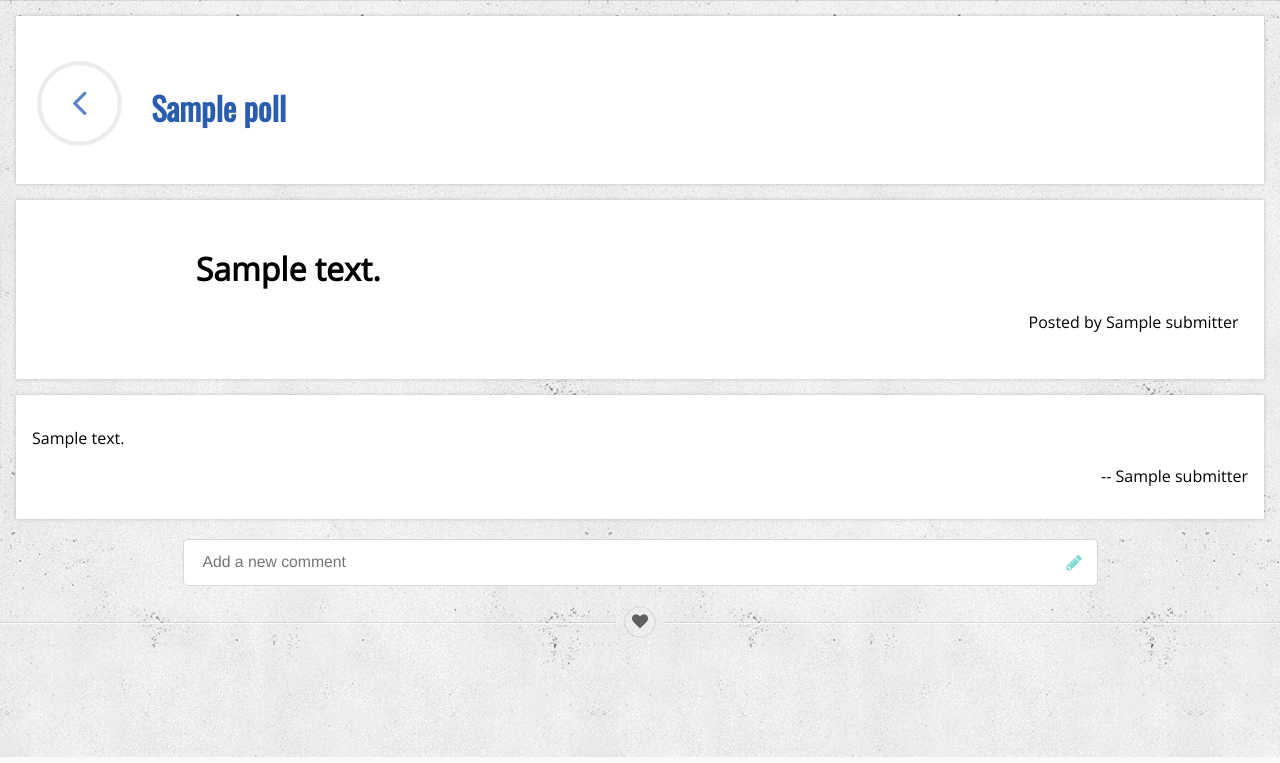
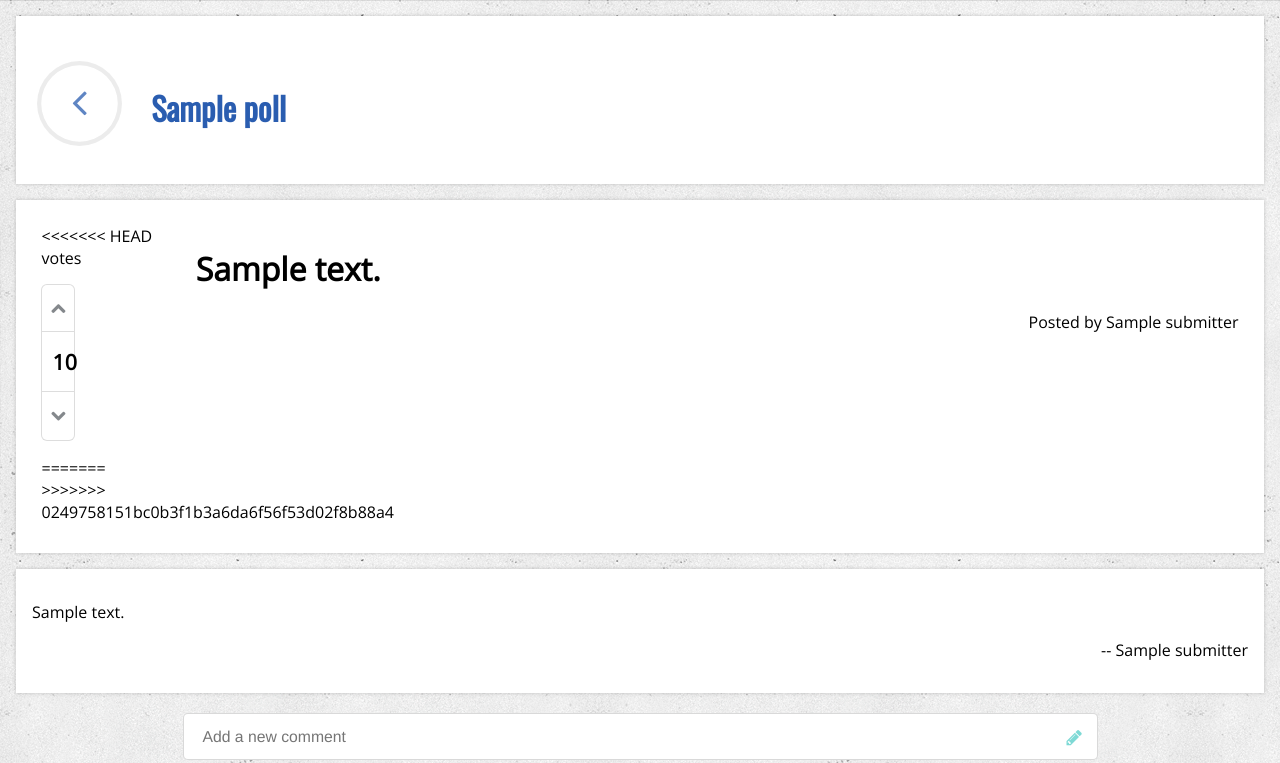
Before and after one commit to ehzhang/jade, a Django app: template apps/common/templates/card.html in a window 1280 px wide. Shown: the part 43-806 px from the top of the page. Run offline with Django 3.2, Linux system fonts and the light colour scheme; tables that the repository leaves empty hold one stand-in row (values such as "Sample post"); the template is opened without the code that fills it: values that come from a table or form of the project are taken from there, most other values are stand-ins (such as "Sample title", 1, 10 or a date in 2020); some libraries are stand-ins or nearby versions.

Commit message:
added votes to cards

```diff
--- a/apps/common/templates/card.html
+++ b/apps/common/templates/card.html
@@ -17,8 +17,38 @@
 <div class="box-title">
         <div class="ui grid">
             <div class="two wide column">
+<<<<<<< HEAD
+                votes
+                <div class="four wide column" id="votes">
+                <div class="ui top attached segment" >
+                    <a href="javascript:void(0)" onclick="upvote({{ card.option_id }})" style="position:relative; left:-15px;">
+                        {% if card.user_vote == 1 %}
+                        <i class="green up arrow icon up-down-vote" ></i>
+                        {% else %}
+                        <i class="black up arrow icon up-down-vote" ></i>
+                        {% endif %}
+                    </a>
+                </div>
+                <div class="ui attached segment">
+                    <h3 class="ui center aligned header" style="position:relative; left:-5px;">
+                        {{ card.votes }}
+                    </h3>
+                </div>
+                <div class="ui bottom attached segment">
+                    <a href="javascript:void(0)" onclick="downvote({{ card.option_id }})" style="position:relative; left:-15px;">
+                        {% if card.user_vote == -1 %}
+                        <i class="red down arrow icon up-down-vote"></i>
+                        {% else %}
+                        <i class="black down arrow icon up-down-vote"></i>
+                        {% endif %}
+                    </a>
+                </div>
+=======
                 <!-- votes -->
+>>>>>>> 0249758151bc0b3f1b3a6da6f56f53d02f8b88a4
             </div>
+            </div>
+            <!--  -->
             <div class="fourteen wide column">
                 <h1>{{ card.text }}</h1>
                 {% if card.submitter %}
@@ -47,7 +77,6 @@
 </div>
 
 <script type="text/javascript">
-
     function redraw(){
         $.get(
             "{% url 'option_redraw' %}",
@@ -56,7 +85,15 @@
                 $('#comments')[0].innerHTML = result['comment_html'];
             }
         );
+        // $.get(
+        //     "{% url 'votes_redraw' %}",
+        //     {'option_id': {{ card.option_id }}},
+        //     function(result){
+        //         $('#votes')[0].innerHTML = result['votes_html'];
+        //     }
+        // );
     }
+
     function reply(){
             console.log('post');
         $('#comment').submit(function(){
@@ -79,7 +116,43 @@
         }
     });
 
+<<<<<<< HEAD
+    function upvote(option_id){
+        $.post(
+            '{% url "option_upvote" %}',
+            {
+                option_id: option_id,
+                csrfmiddlewaretoken: $('[name="csrfmiddlewaretoken"]')[0].value
+            },
+            function(response){
+                if (response.result == 'success'){
+                    redraw();
+                }
+            }
+        );
+        return false;
+    }
+
+    function downvote(option_id){
+        $.post(
+            '{% url "option_downvote" %}',
+            {
+                option_id: option_id,
+                csrfmiddlewaretoken: $('[name="csrfmiddlewaretoken"]')[0].value
+            },
+            function(response){
+                if (response.result == 'success'){
+                    redraw();
+                }
+            }
+        );
+        return false;
+    }
+
+    setInterval(redraw, 1000);
+=======
     //setInterval(redraw, 1000);
+>>>>>>> 0249758151bc0b3f1b3a6da6f56f53d02f8b88a4
 
 </script>
 
```
